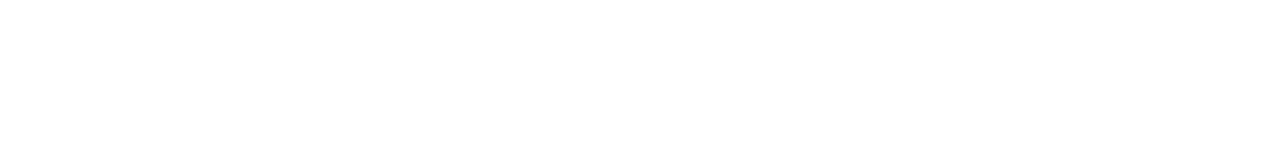
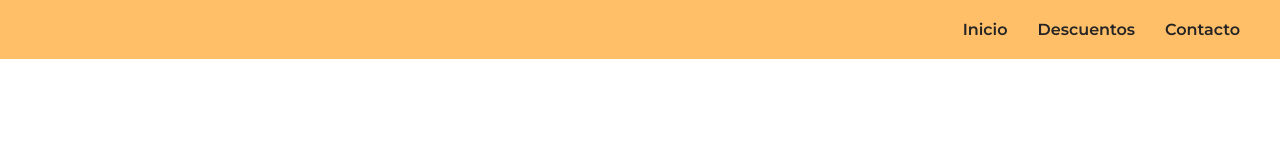
Before and after one commit to devpsicoamgg/kodland-Web, a plain HTML site: page frontend/index.html in a window 1280 px wide. Drawn offline with Linux system fonts and the light colour scheme.

Commit message:
header, fonts, hover

```diff
--- a/frontend/index.html
+++ b/frontend/index.html
@@ -1 +1,40 @@
-<!-- index file -->
+<!DOCTYPE html>
+<html lang="es">
+<head>
+    <meta charset="UTF-8">
+    <meta name="viewport" content="width=device-width, initial-scale=1.0">
+    <link rel="icon" type="image/x-icon" href="https://res.cloudinary.com/dt1aacjqj/image/upload/v1739693074/favicon_hbyoey.ico">
+    <title>Pop It Kodland</title>
+
+    <link rel="preconnect" href="https://fonts.googleapis.com">
+    <link rel="preconnect" href="https://fonts.gstatic.com" crossorigin>
+    <link href="https://fonts.googleapis.com/css2?family=Roboto:ital,wght@0,100..900;1,100..900&display=swap" rel="stylesheet">
+
+    <link rel="preconnect" href="https://fonts.googleapis.com">
+    <link rel="preconnect" href="https://fonts.gstatic.com" crossorigin>
+    <link href="https://fonts.googleapis.com/css2?family=Montserrat:ital,wght@0,100..900;1,100..900&display=swap" rel="stylesheet">
+
+    <link rel="preconnect" href="https://fonts.googleapis.com">
+    <link rel="preconnect" href="https://fonts.gstatic.com" crossorigin>
+    <link href="https://fonts.googleapis.com/css2?family=Poppins:ital,wght@0,100;0,200;0,300;0,400;0,500;0,600;0,700;0,800;0,900;1,100;1,200;1,300;1,400;1,500;1,600;1,700;1,800;1,900&display=swap" rel="stylesheet">
+
+    <link rel="stylesheet" href="./styles.css">
+</head>
+<body>
+
+    <header>
+        <nav class="nav-menu">
+            <ul>
+                <li><a>Inicio</a></li>
+                <li><a>Descuentos</a></li>
+                <li><a>Contacto</a></li>
+            </ul>
+        </nav>
+    </header>
+
+
+
+
+    <script src="./script.js"></script>
+</body>
+</html>
--- a/frontend/styles.css
+++ b/frontend/styles.css
@@ -1,5 +1,49 @@
 :root {
   --product-box-bg-color: #cbf3f0;
-  --color-header-bg-color: #ffbf69;
+  --color-header-bg: #ffbf69;
   --color-red: #fc2e20;
+  --font-head: 'Poppins', sans-serif;
+  --font-btn-link: 'Montserrat', sans-serif;
+  --font-body-text: 'Roboto', sans-serif;
 }
+
+
+* {
+  margin: 0;
+  padding: 0;
+  box-sizing: border-box;
+}
+
+header {
+  width: 100%;
+  display: flex;
+  justify-content: flex-end;
+  align-items: center;
+  padding: 20px 40px;
+  background-color: var(--color-header-bg);
+}
+
+.nav-menu ul {
+  list-style: none;
+  display: flex;
+  gap: 30px;
+}
+
+.nav-menu a {
+  display: inline;
+}
+
+.nav-menu a {
+  text-decoration: none;
+  color: #242424;
+  font-size: 16px;
+  font-family: var(--font-btn-link);
+  font-weight: 600;
+  display: inline-block;
+  transition: color 0.3s ease, transform 0.3s ease;
+}
+
+.nav-menu a:hover {
+  color: var(--color-red);
+  transform: scale(1.1);
+}
```
Also changed, not shown: frontend/modal/contactFormModal.html (added, +1 -0 lines), creationResources/fontMontserrat.PNG (added), creationResources/fontPoppins.PNG (added), creationResources/fontRoboto.PNG (added), 1 other file.
